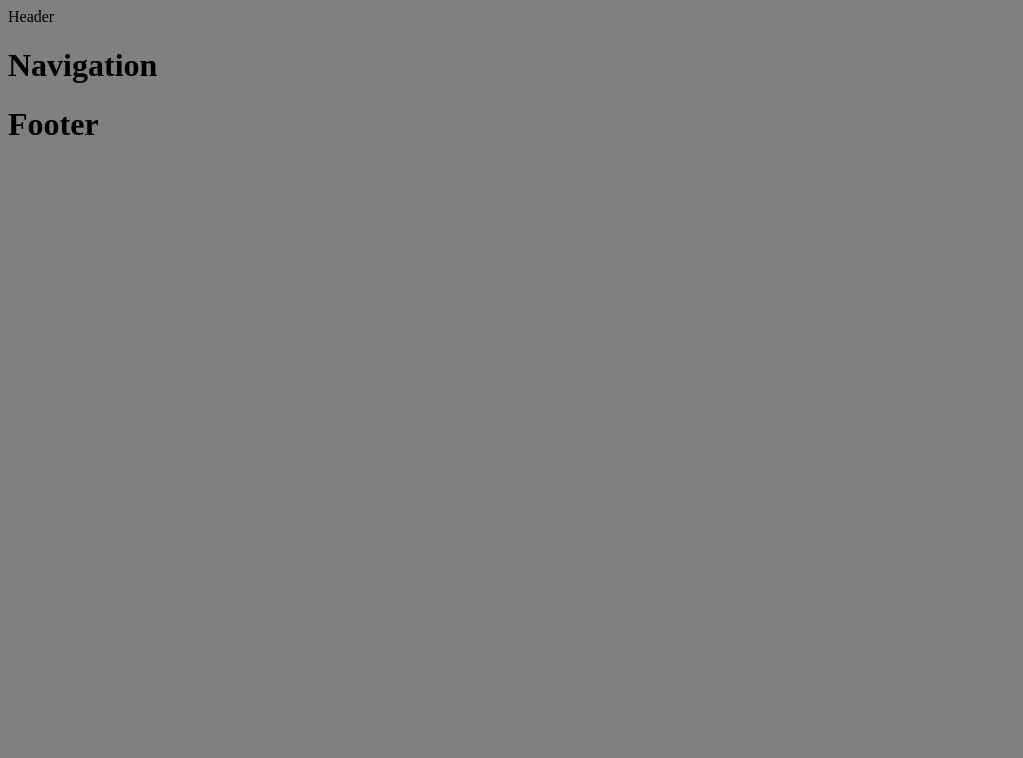
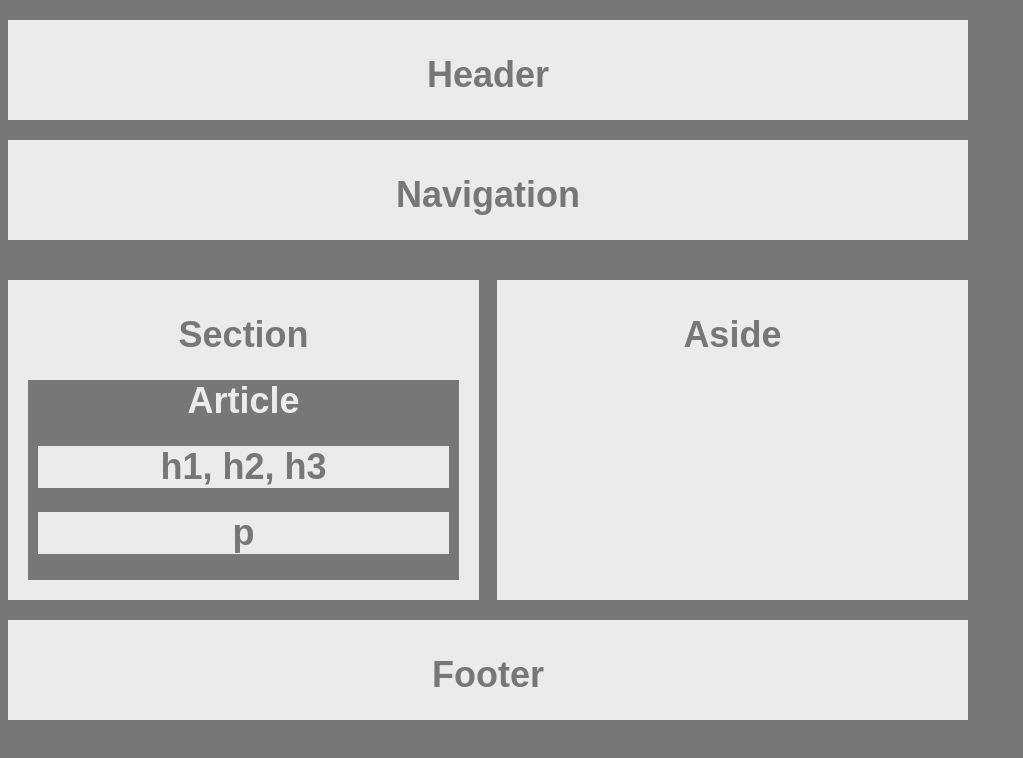
Before and after one commit to amateev/HW-Wireframe, a plain HTML site: page index.html in a window 1280 px wide. Shown: the whole page, without its empty margins (0-1023 px from the left). Drawn offline with Linux system fonts and the light colour scheme.

Commit message:
page outline

```diff
--- a/index.html
+++ b/index.html
@@ -1,21 +1,42 @@
 <!DOCTYPE html>
 <html lang="en">
     <head>
-        <title> </title>
+        <title>HTMLpageTemplate </title>
         <meta charset="utf-8">
         <meta name="viewport" content="width=device-width, initial-scale=1">
         <link rel="stylesheet" type="text/css" href="style.css">
 
     </head>
     <body>
+        <div class="centered">
 
         <div class="header">
-            <Header>Header</Header>
+            <H1>Header</H1>
         </div>
 
         <div class="nav">
             <h1>Navigation</h1>
         </div>
+
+        <div class="section">
+            <h1>Section</h1>
+            <div class="article">
+                <h1>Article</h1>
+                <article></article>
+
+                <div class="artheader1">
+                        <h1>h1, h2, h3</h1>
+                </div>
+
+                <div class="artpara">
+                    <h1>p</h1>
+                </div>
+            </div>
+        </div>
+
+        <div class="aside">
+                <h1>Aside</h1>
+            </div>
 
         <div class="footer">
             <h1>Footer</h1>
@@ -24,7 +45,7 @@
 
 
 
-
+    </div>
     </body>
 
 </html>
--- a/style.css
+++ b/style.css
@@ -1,6 +1,53 @@
 body {
-    background-color: grey;
+    background-color: #777;
+    font-family: 'Arial', 'Helvetica Neue', Helvetica, sans-serif;
+    color: #777;
+    width: 960px;
+    font-size: 18px;
+    text-align: center;
 }
-.header .nav .footer {
-    background-color: #f1f1f1;
+/*trying to center the whole website content on the webpage*/
+.centered {
+    max-width: 960px;
+    margin: 0 auto;
 }
+
+div.header, div.nav, div.section, div.footer, div.aside  {
+    background-color: #ebebeb;
+    margin: 20px 0;
+    padding: 10px;
+}
+.header, .nav, .footer {
+    height: 80px;
+
+}
+.article {
+    background-color: #777;
+    color: #ebebeb;
+    margin: 0 10px;
+    height: 200px;
+}
+.artheader1, .artpara {
+    background-color: #ebebeb;
+    color: #777;
+    margin: 10px;
+}
+.section, .aside {
+   width: 47%;
+   height: 300px;
+
+
+}
+.aside {
+    float: right;
+
+}
+.section {
+
+    float: left;
+
+}
+
+.footer {
+    clear: left;
+}
```
